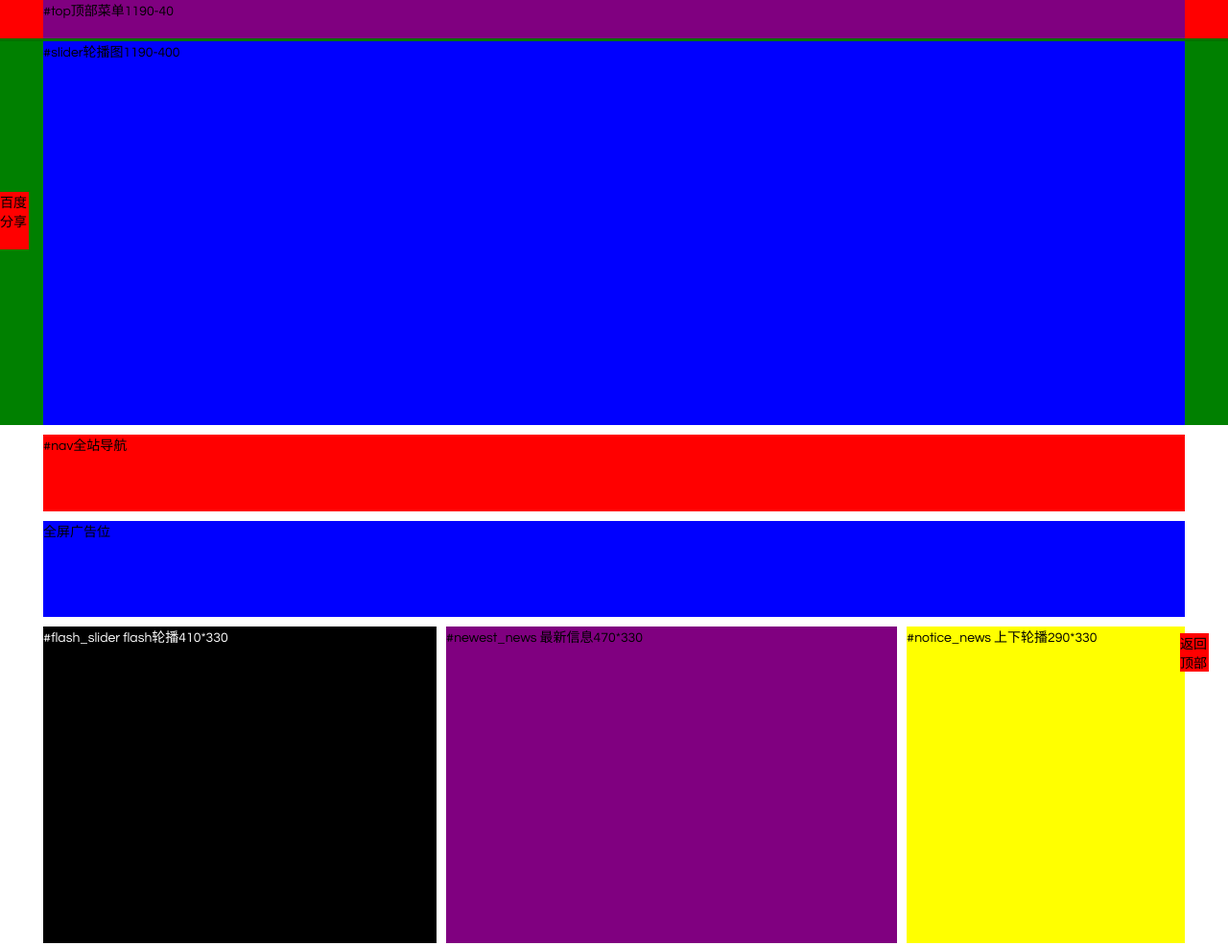
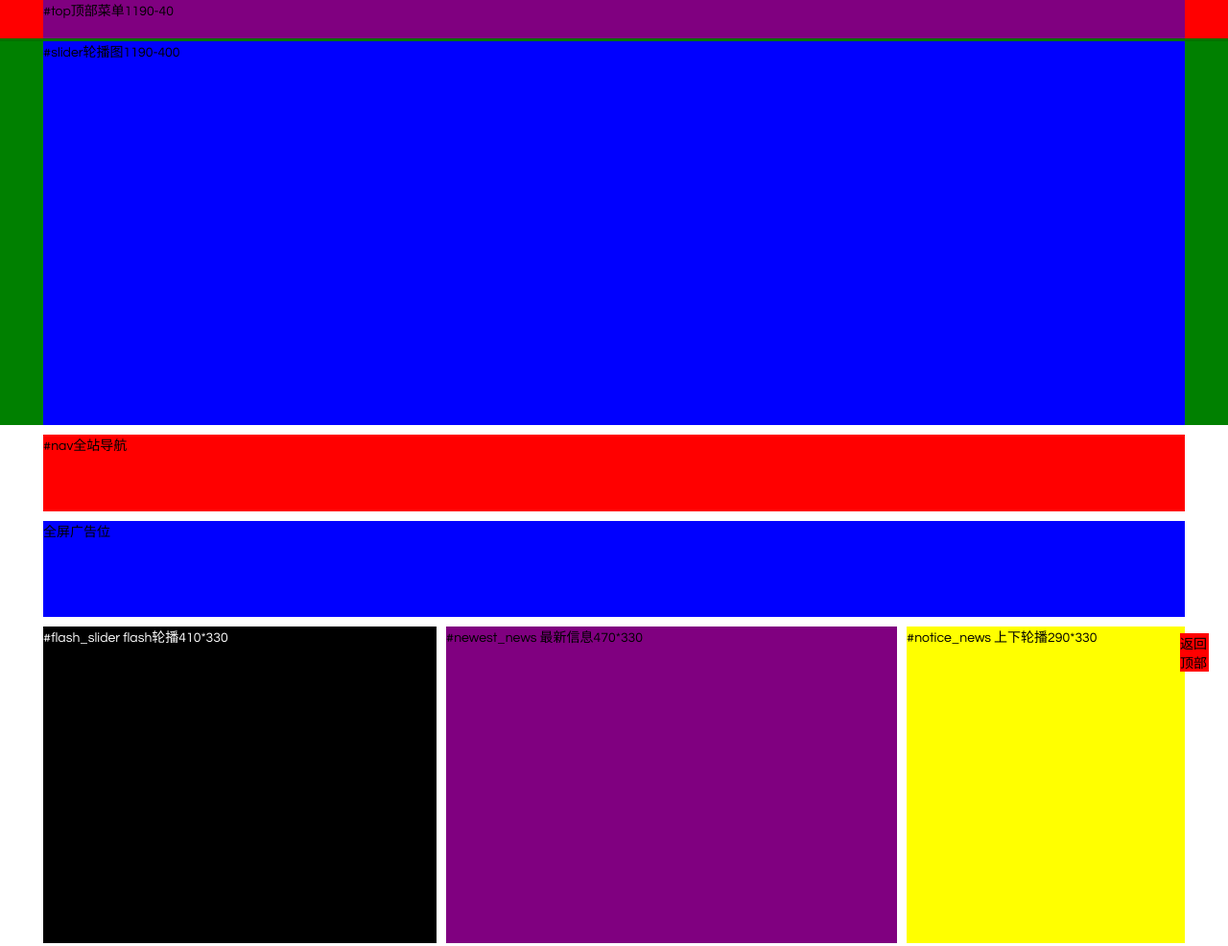
Before and after one commit to haransms/fullycompatible, a plain HTML site: page index.html in a window 1280 px wide. Shown: the top 986 px of the page at 96% size. Drawn offline with Linux system fonts and the light colour scheme.

Commit message:
去除百度分享
去除百度分享

```diff
--- a/index.html
+++ b/index.html
@@ -239,7 +239,7 @@
 			</div>
 		</div>
 
-		<div id="baidu_share" class="fixed_left">百度分享</div>
+		<!-- <div id="baidu_share" class="fixed_left">百度分享</div> -->
 
 		<div id="backto_top" class="fixed_bottom">返回顶部</div>
 	</div>
```
